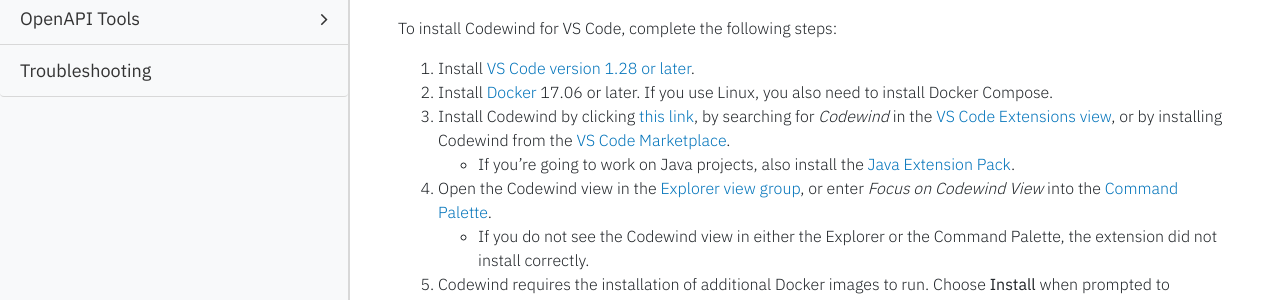
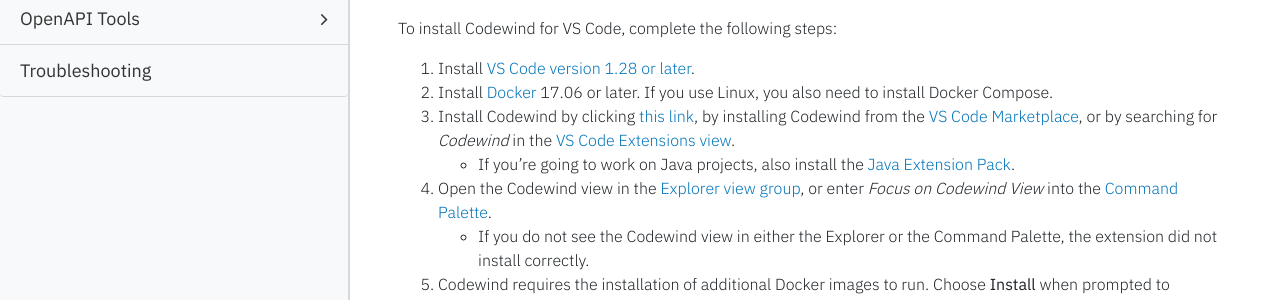
Before and after one commit to eclipse-archived/codewind-docs, a Jekyll site: the page built from docs/_documentations/mdt-vsc-getting-started.md, in a window 1280 px wide and 900 px high. Shown: the part 331-631 px from the top of the window. Built offline with Jekyll 4.4.1, drawn with Linux system fonts in a browser that asks for light colours; nearby versions of some CDN libraries; comment, search, counter and statistics services are not loaded.

```diff
--- a/docs/_documentations/mdt-vsc-getting-started.md
+++ b/docs/_documentations/mdt-vsc-getting-started.md
@@ -20,7 +20,7 @@ To install Codewind for VS Code, complete the following steps:
 
 1. Install [VS Code version 1.28 or later](https://code.visualstudio.com/download).
 2. Install [Docker](https://docs.docker.com/install/) 17.06 or later. If you use Linux, you also need to install Docker Compose.
-3. Install Codewind by clicking [this link](vscode:extension/IBM.codewind), by searching for *Codewind* in the [VS Code Extensions view](https://code.visualstudio.com/docs/editor/extension-gallery#_browse-for-extensions), or by installing Codewind from the [VS Code Marketplace](https://marketplace.visualstudio.com/items?itemName=IBM.codewind).
+3. Install Codewind by clicking [this link](vscode:extension/IBM.codewind), by installing Codewind from the [VS Code Marketplace](https://marketplace.visualstudio.com/items?itemName=IBM.codewind), or by searching for *Codewind* in the [VS Code Extensions view](https://code.visualstudio.com/docs/editor/extension-gallery#_browse-for-extensions).
     - If you're going to work on Java projects, also install the [Java Extension Pack](https://marketplace.visualstudio.com/items?itemName=vscjava.vscode-java-pack).
 4. Open the Codewind view in the [Explorer view group](https://code.visualstudio.com/docs/getstarted/userinterface), or enter *Focus on Codewind View* into the [Command Palette](https://code.visualstudio.com/docs/getstarted/userinterface#_command-palette).
     - If you do not see the Codewind view in either the Explorer or the Command Palette, the extension did not install correctly.
```
